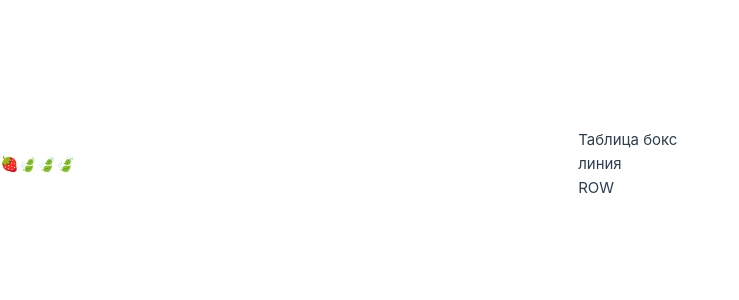
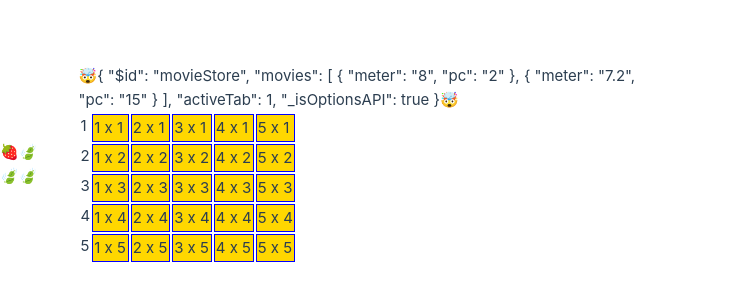
Before and after one commit to carculatr/carculatr-carculatr.github.io, a Vue app: page / in a window 1280 px wide. Shown: the part 236-536 px from the top of the page, without its empty margins (0-739 px from the left). Built offline with nearby package versions, Linux system fonts and the light colour scheme.

Commit message:
add table

```diff
--- a/src/components/table/TableBox.vue
+++ b/src/components/table/TableBox.vue
@@ -1,24 +1,47 @@
 <script setup>
 import TableLine from './TableLine.vue'
-// import { useMovieStore } from '../stores/counter';
-// const moveieStore = useMovieStore();
+import { useMovieStore } from '../../stores/dataForCalculation'
+const moveieStore = useMovieStore()
 </script>
 
 <script>
 export default {
-
+  data: function () {
+    return {
+      // msg: 'Я родился',
+      rowCount: 5,
+      lineCount: 5,
+      numbers: [1, 2, 3, 4, 5] //DEL
+      // displayCounter: '',
+      // meter: 7.23,
+      // focused: false
+    }
+  },
+  computed: {
+    evenNumbers() {
+      // var qwe = this.numbers.filter(number => number % 2 === 0);
+      var qwe2 = Array(this.rowCount)
+        .fill()
+        .map((e, i) => i + 1)
+      // console.log("🍓",qwe);
+      return qwe2
+    }
+  }
 }
 </script>
 
 <template>
 
-  <div>Таблица бокс
-    <!-- <Movie v-for="movie of moveieStore.movies" :key="movie.id" :movie="movie" /> -->
-
-    <TableLine/>
-
-
-
-
-  </div>
+  🤯{{ moveieStore }}🤯
+    <table>
+      <tbody>
+        <TableLine v-for="n in evenNumbers" :key="n" :movie="movie" :lineNumber="n"/>
+      </tbody>
+    </table>
 </template>
+<style>
+td {
+  background: gold;
+  margin: 3px;
+}
+</style>
--- a/src/components/table/TableLine.vue
+++ b/src/components/table/TableLine.vue
@@ -1,19 +1,49 @@
 <script setup>
 import TableRow from './TableRow.vue'
-// import { useMovieStore } from '../stores/counter';
-// const moveieStore = useMovieStore();
+import { useMovieStore } from '../../stores/dataForCalculation'
+const moveieStore = useMovieStore()
+</script>
+<script>
+export default {
+    props: {
+    lineNumber: String
+  },
+  data: function () {
+    return {
+      // msg: 'Я родился',
+      rowCount: 5,
+      lineCount: 5,
+      numbers: [1, 2, 3, 4, 5] //DEL
+      // displayCounter: '',
+      // meter: 7.23,
+      // focused: false
+    }
+  },
+  computed: {
+    evenNumbers() {
+      // var qwe = this.numbers.filter(number => number % 2 === 0);
+      var qwe2 = Array(this.rowCount)
+        .fill()
+        .map((e, i) => i + 1)
+      // console.log("🍓",qwe);
+      return qwe2
+    }
+  }
+}
 </script>
 
-
 <template>
-
-  <div>линия
+  <tr class="line">
     <!-- <Movie v-for="movie of moveieStore.movies" :key="movie.id" :movie="movie" /> -->
-
-    <TableRow/>
-
-
-
-
-  </div>
+    {{ lineNumber }}
+    <TableRow v-for="n in evenNumbers" :key="n" :movie="movie" :lineNumber="lineNumber" :rowNumber="n" />
+    <!-- <TableRow /> -->
+  </tr>
 </template>
+<style scoped>
+.line {
+  border: solid red 1px;
+  padding: 3px;
+  margin: 3px;
+}
+</style>
--- a/src/components/table/TableRow.vue
+++ b/src/components/table/TableRow.vue
@@ -3,17 +3,42 @@
 // import { useMovieStore } from '../stores/counter';
 // const moveieStore = useMovieStore();
 </script> -->
+<script>
+export default {
+  props: {
+    rowNumber: String,
+    lineNumber: String
+  },
+  data: function () {
+    return {
 
+      // msg: 'Я родился',
+      rowCount: 5,
+      lineCount: 5,
+      numbers: [1, 2, 3, 4, 5] //DEL
+      // displayCounter: '',
+      // meter: 7.23,
+      // focused: false
+    }
+  },
+  computed: {
+    evenNumbers() {
+      // var qwe = this.numbers.filter(number => number % 2 === 0);
+      var qwe2 = Array(this.rowCount)
+        .fill()
+        .map((e, i) => i + 1)
+      // console.log("🍓",qwe);
+      return qwe2
+    }
+  }
+}
+</script>
 
 <template>
-
-  <div>ROW
-    <!-- <Movie v-for="movie of moveieStore.movies" :key="movie.id" :movie="movie" /> -->
-
-    <!-- <LineHuine/> -->
-
-
-
-
-  </div>
+  <td class="cell">{{ rowNumber }} x {{ lineNumber }}</td>
 </template>
+<style scoped>
+.cell {
+  border: solid blue 1px;
+}
+</style>
```
